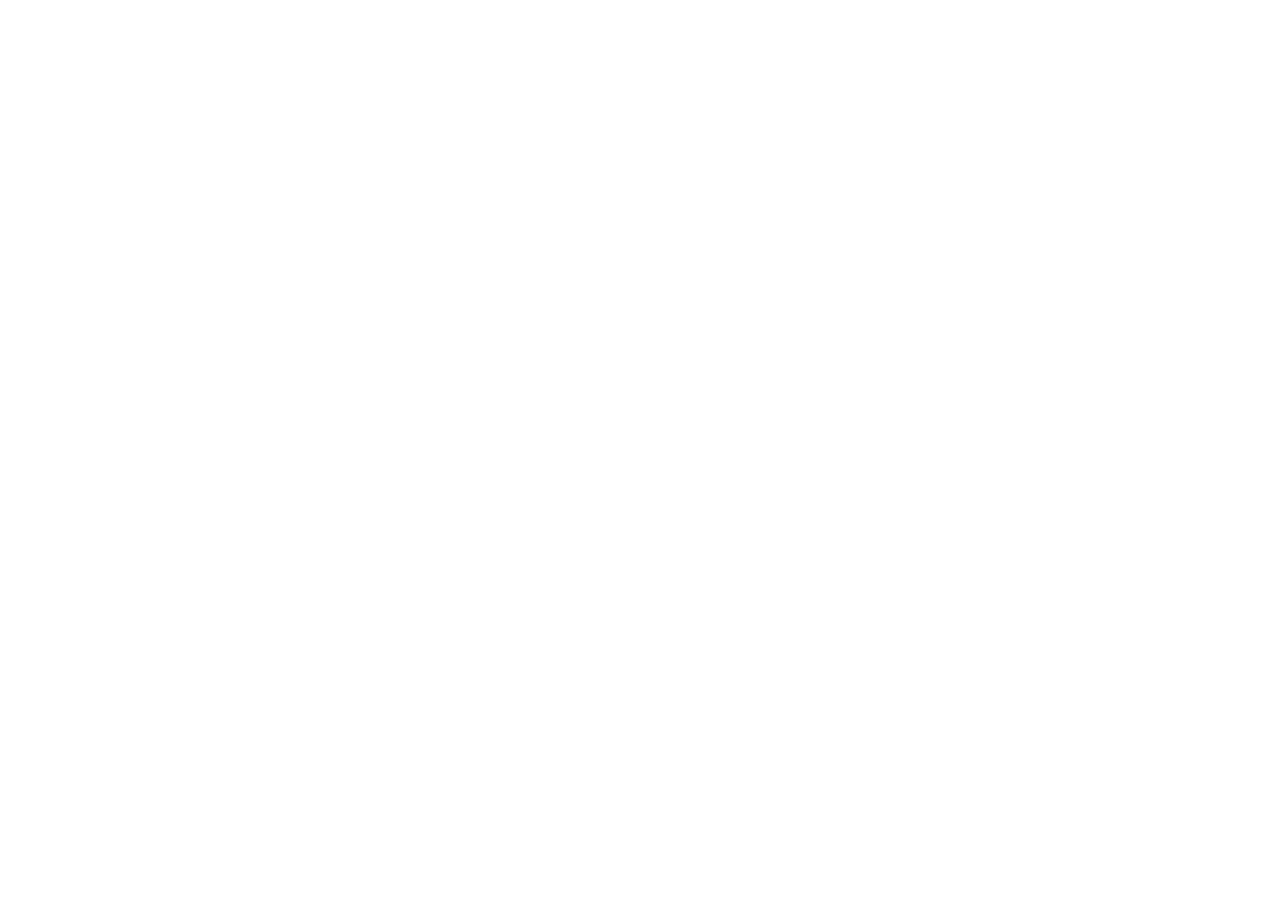
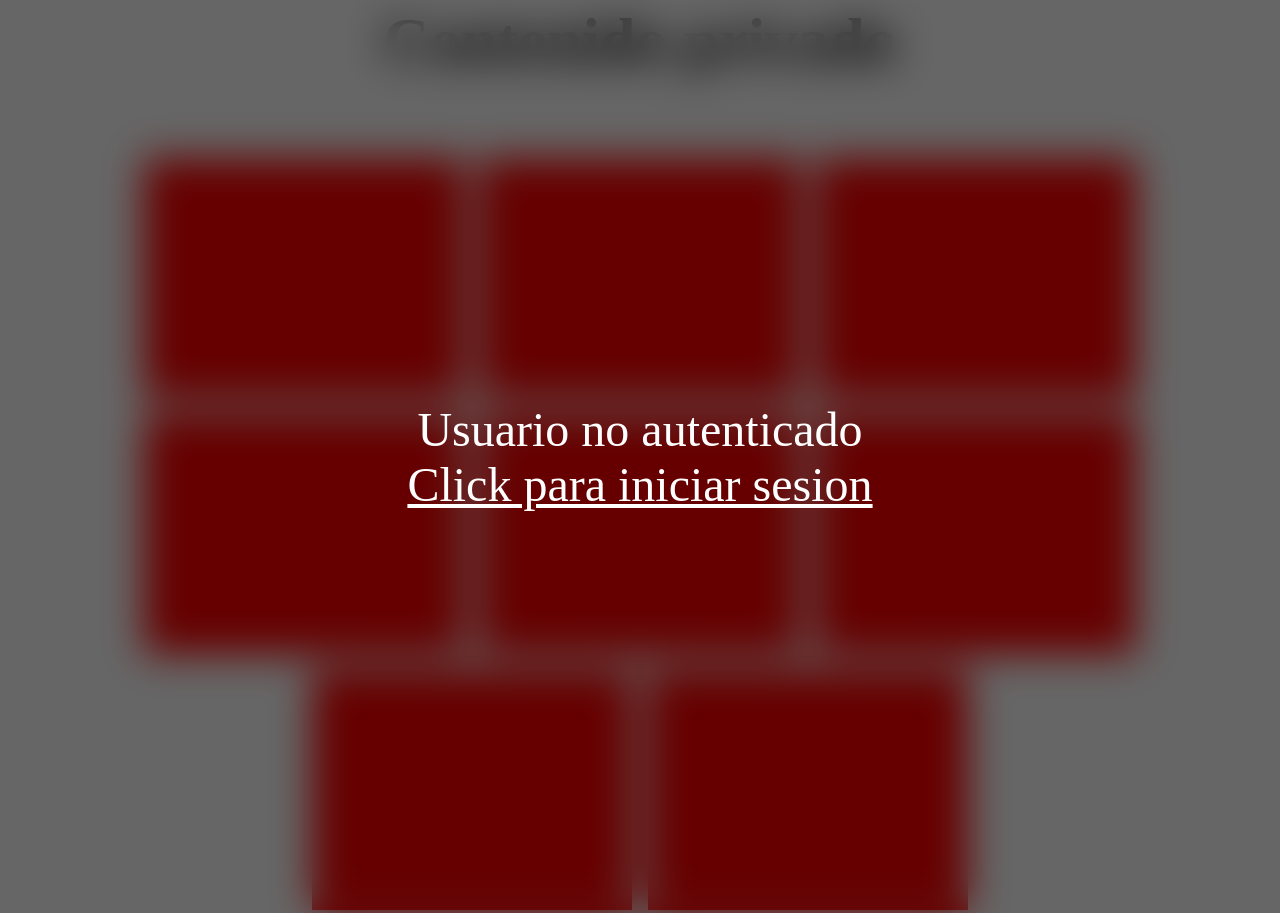
Before and after one commit to iZicox/aprendiendo-php, a PHP site: page / in a window 1280 px wide. Before the commit the page is empty. Run offline with PHP 8.4, Linux system fonts and the light colour scheme.

Commit message:
pagina de inicio con bloqueo

```diff
--- a/ejercicio-bbdd/index.php
+++ b/ejercicio-bbdd/index.php
@@ -2,3 +2,102 @@
 
 // pagina privada que si el usuario no esta logeado oculta el contenido privado y solo muestra el link al login
 // si el usuario esta logeado muestra el contenido privado
+
+?>
+
+<!DOCTYPE html>
+<html lang="en">
+<head>
+    <meta charset="UTF-8">
+    <meta name="viewport" content="width=device-width, initial-scale=1.0">
+    <title>Document</title>
+    <style>
+        * {
+            margin: 0;
+            padding: 0;
+            box-sizing: border-box;
+        }
+        body{
+            display: flex;
+            flex-direction: column;
+            align-items: center;
+            justify-content: center;
+            gap: 5rem;
+            height: 100vh;
+        }
+        .img {
+            width: 20rem;
+            height: 15rem;
+            background-color: red;
+        }
+        body section:nth-of-type(2){
+            display: flex;
+            flex-wrap: wrap;
+            align-items: center;
+            justify-content: center;
+            gap: 1rem;
+        }
+        h1{
+            font-size: 4rem;
+        }
+        .block {
+            width: 100vw;
+            height: 100vh;
+            background: rgb(0,0,0,0.6);
+            backdrop-filter: blur(20px);
+            position: fixed;
+            top: 0;
+            left: 0;
+            display: flex;
+            flex-direction: column;
+            justify-content: center;
+            align-items: center;
+        }
+        .block > * {
+            font-size: 3rem;
+            color: white;
+            font-weight: 500;
+        }
+
+        .disable {
+            display: none;
+        }
+    </style>
+</head>
+<body>
+    <section>
+        <h1>Contenido privado</h1>
+    </section>
+    <section>
+        <div class="img">
+
+        </div>
+        <div class="img">
+
+        </div>
+        <div class="img">
+
+        </div>
+        <div class="img">
+
+        </div>
+        <div class="img">
+
+        </div>
+        <div class="img">
+
+        </div>
+        <div class="img">
+
+        </div>
+        <div class="img">
+
+        </div>
+
+    </section>
+    <div class="block">
+        <p>Usuario no autenticado</p>
+        <a href="login.php">Click para iniciar sesion</a>
+    </div>
+</body>
+</html>
```
